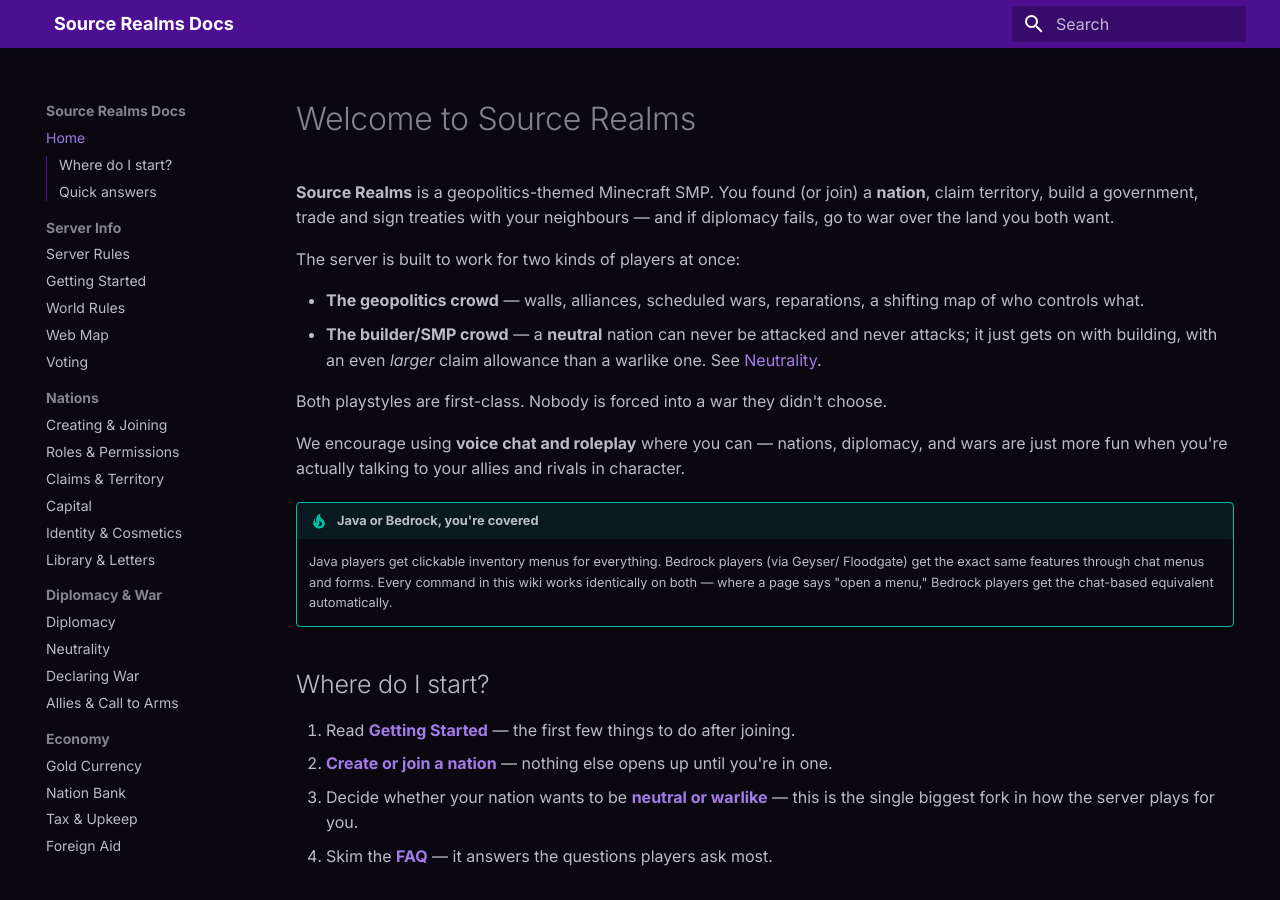
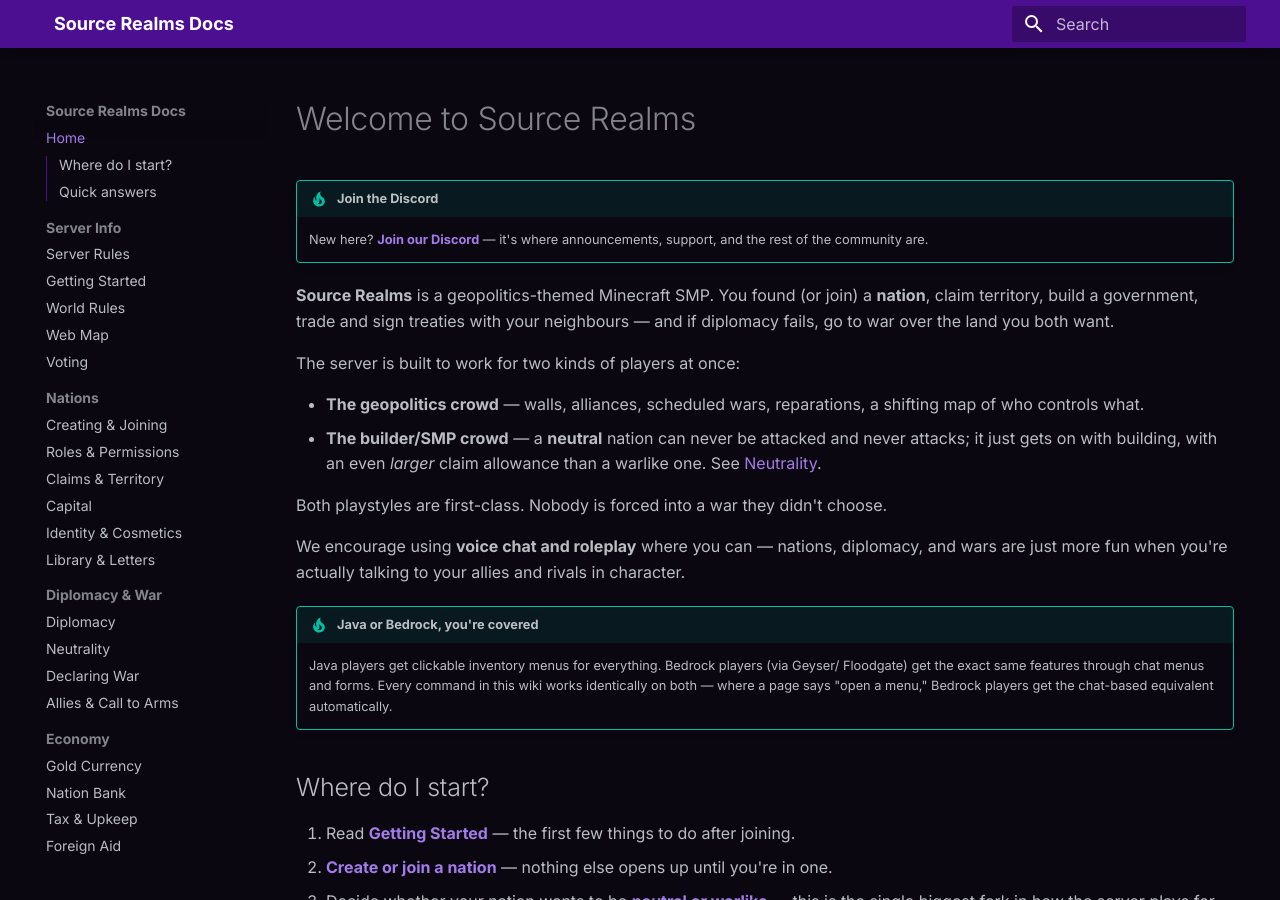
Before and after one commit to SourceRealms/sourcerealms-docs, an MkDocs documentation site: the page built from docs/index.md, in a window 1280 px wide and 900 px high. Built offline with MkDocs 1.6.1 and Material for MkDocs 9.7.7, drawn with Linux system fonts in a browser that asks for light colours.

Commit message:
Add a Discord callout box to the docs homepage for new arrivals

```diff
--- a/docs/index.md
+++ b/docs/index.md
@@ -1,4 +1,8 @@
 # Welcome to Source Realms
+
+!!! tip "Join the Discord"
+    New here? **[Join our Discord](https://discord.gg/YAeGbnEEWR)** — it's where announcements,
+    support, and the rest of the community are.
 
 **Source Realms** is a geopolitics-themed Minecraft SMP. You found (or join) a **nation**, claim
 territory, build a government, trade and sign treaties with your neighbours — and if diplomacy
```
